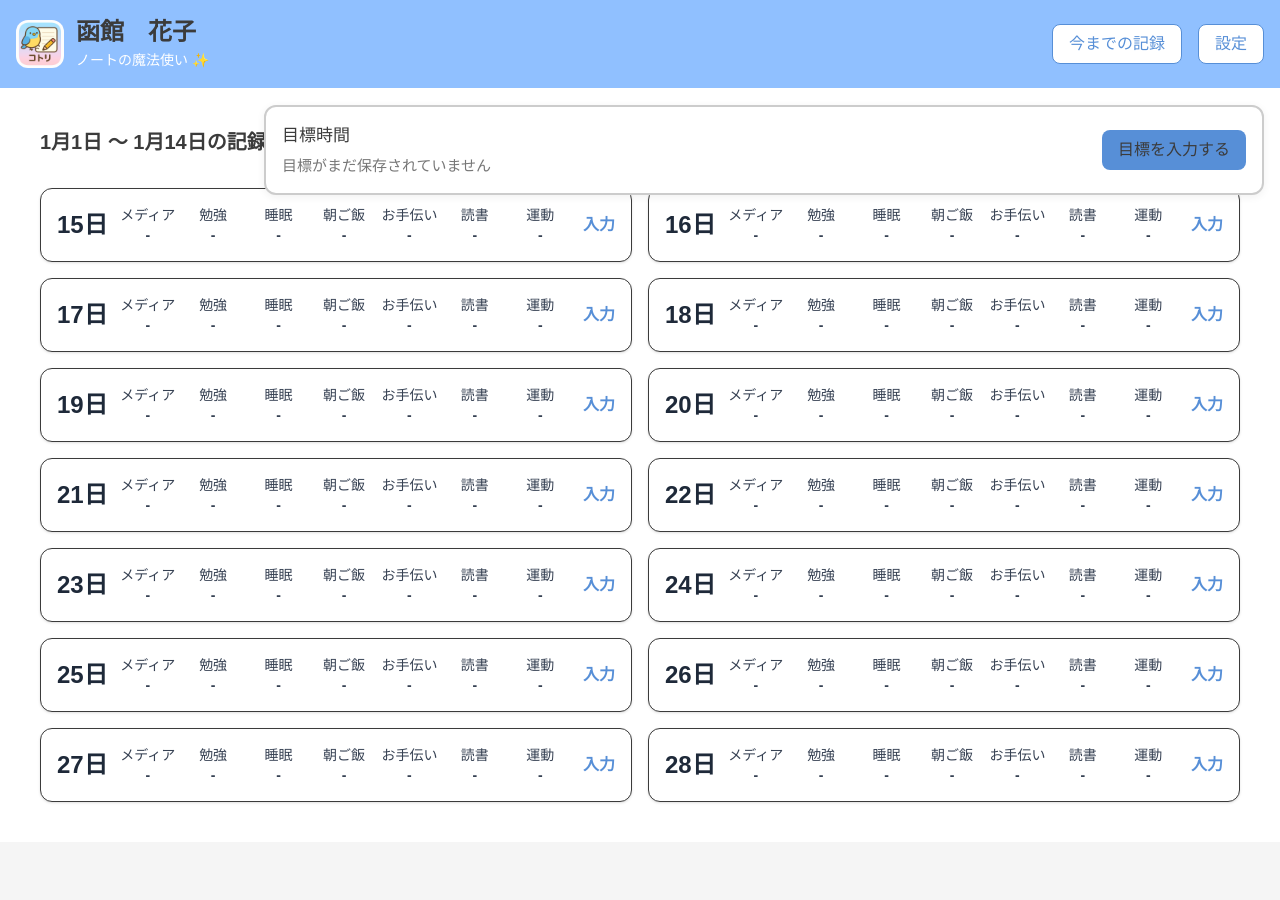
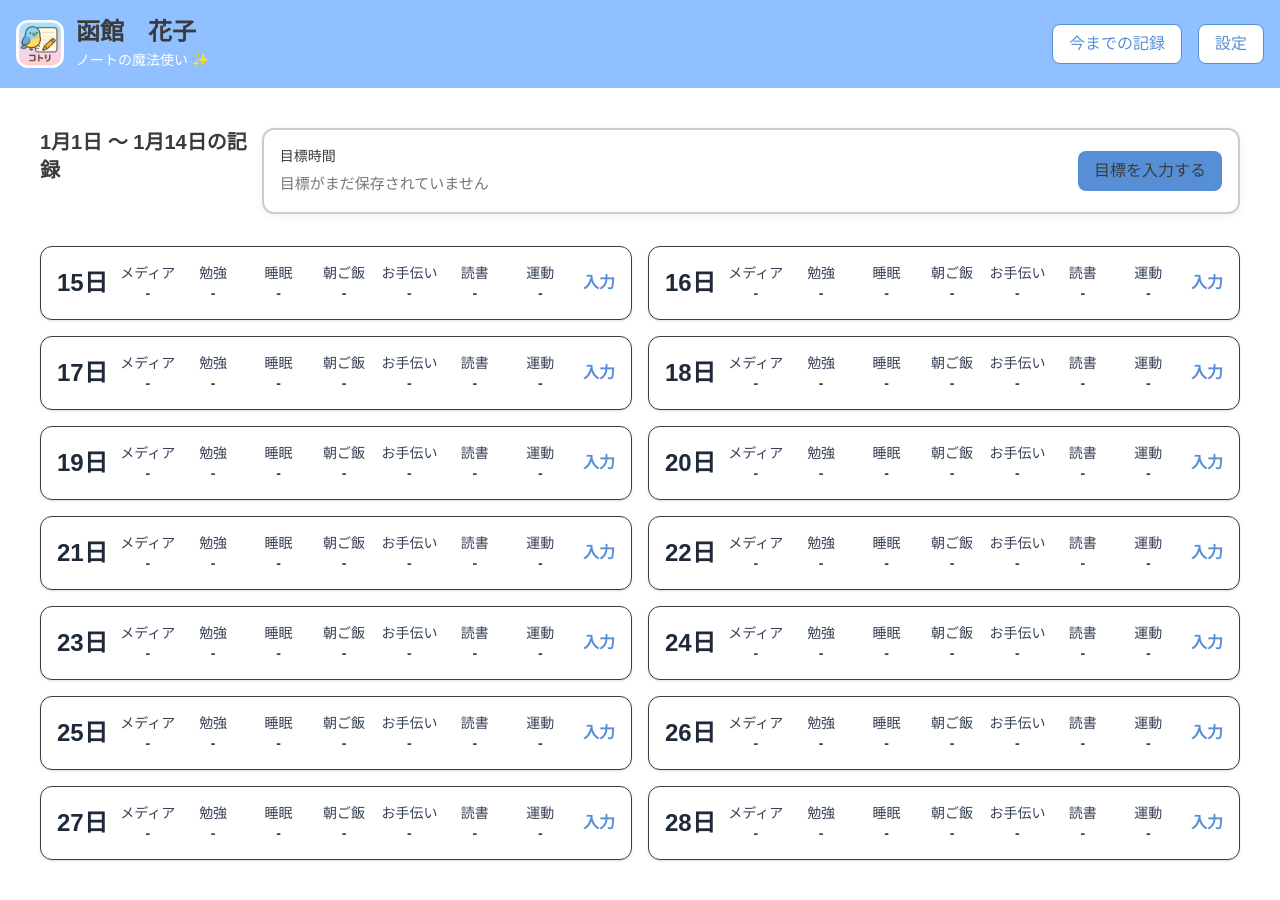
Before and after one commit to funswift/funswift-education, a Next.js app: page / in a window 1280 px wide. Before the commit the page ends 842 px from the top, so only its background shows below. Built offline with nearby package versions, Linux system fonts and the light colour scheme.

Commit message:
The date and goal boxes are arranged side by side.

```diff
--- a/src/components/Goal/Goal.tsx
+++ b/src/components/Goal/Goal.tsx
@@ -43,46 +43,87 @@ export default function Goal() {
 
   return (
     // fixed widget at top-right
-    <div style={{ position: "fixed", top: 105
-    , right: 16, zIndex: 1000 }}>
-      <div style={{ width: 1000, maxWidth: "min(95vw, 1100px)", border: "2px solid #ccc", borderRadius: 12, padding: "1rem", boxShadow: "0 2px 8px rgba(0,0,0,0.06)", background: "#fff" }}>
-        <div style={{ display: "flex", alignItems: "center", gap: 12, justifyContent: "space-between" }}>
+    <div
+      style={{
+        width: 1000,
+        maxWidth: "min(95vw, 1100px)",
+        border: "2px solid #ccc",
+        borderRadius: 12,
+        padding: "1rem",
+        boxShadow: "0 2px 8px rgba(0,0,0,0.06)",
+        background: "#fff",
+      }}
+    >
+      <div
+        style={{
+          display: "flex",
+          alignItems: "center",
+          gap: 12,
+          justifyContent: "space-between",
+        }}
+      >
         <div style={{ flex: 1 }}>
-            <h1 style={{  fontSize: 17,margin: 0, marginBottom: 6 }}>目標時間</h1>
+          <h1 style={{ fontSize: 14, margin: 0, marginBottom: 6 }}>目標時間</h1>
           {stored ? (
-              <div style={{ color: "#333", fontSize: 16 }}>
+            <div style={{ color: "#333", fontSize: 14 }}>
               {/* 平日の行 */}
-                <div style={{ display: "flex", gap: 24, alignItems: "center", marginBottom: 8 }}>
-
+              <div
+                style={{
+                  display: "flex",
+                  gap: 24,
+                  alignItems: "center",
+                  marginBottom: 8,
+                }}
+              >
                 <div style={{ minWidth: 160 }}>
-                    <div style={{ fontWeight: 600, fontSize: 17}}>寝る時間</div>
-                    <div style={{ color: "#444" }}>{formatISOToHM(stored.bedTimeGoal)}</div>
+                  <div style={{ fontWeight: 600, fontSize: 11 }}>寝る時間</div>
+                  <div style={{ color: "#444" }}>
+                    {formatISOToHM(stored.bedTimeGoal)}
+                  </div>
                 </div>
                 <div style={{ minWidth: 160 }}>
-                    <div style={{ fontWeight: 600, fontSize: 17}}>起きる時間</div>
-                    <div style={{ color: "#444" }}>{formatISOToHM(stored.wakeUpTimeGoal)}</div>
+                  <div style={{ fontWeight: 600, fontSize: 11 }}>
+                    起きる時間
+                  </div>
+                  <div style={{ color: "#444" }}>
+                    {formatISOToHM(stored.wakeUpTimeGoal)}
+                  </div>
                 </div>
                 <div style={{ minWidth: 160 }}>
-                    <div style={{ fontWeight: 600, fontSize: 17}}>メディア時間</div>
-                    <div style={{ color: "#444" }}>{stored.mediaTimeGoalMinutes ?? "未設定"} 分</div>
+                  <div style={{ fontWeight: 600, fontSize: 11 }}>
+                    メディア時間
+                  </div>
+                  <div style={{ color: "#444" }}>
+                    {stored.mediaTimeGoalMinutes ?? "未設定"} 分
+                  </div>
                 </div>
                 <div style={{ minWidth: 160 }}>
-                    <div style={{ fontWeight: 600, fontSize: 17}}>勉強した時間</div>
-                    <div style={{ color: "#444" }}>{stored.studyTimeGoalMinutes ?? "未設定"} 分</div>
+                  <div style={{ fontWeight: 600, fontSize: 11 }}>
+                    勉強した時間
+                  </div>
+                  <div style={{ color: "#444" }}>
+                    {stored.studyTimeGoalMinutes ?? "未設定"} 分
                   </div>
                 </div>
-
-
+              </div>
             </div>
           ) : (
-              <div style={{ color: "#777", fontSize: 15 }}>目標がまだ保存されていません</div>
+            <div style={{ color: "#777", fontSize: 15 }}>
+              目標がまだ保存されていません
+            </div>
           )}
         </div>
 
-          <div style={{ display: "flex", alignItems: "center", marginLeft: 12, flexShrink: 0 }}>
+        <div
+          style={{
+            display: "flex",
+            alignItems: "center",
+            marginLeft: 12,
+            flexShrink: 0,
+          }}
+        >
           {/* Use project Button component and navigate on click */}
           <GoalButton />
-          </div>
         </div>
       </div>
     </div>
@@ -91,7 +132,5 @@ export default function Goal() {
 
 function GoalButton() {
   const router = useRouter();
-  return (
-    <Button onClick={() => router.push('/second')}>目標を入力する</Button>
-  );
+  return <Button onClick={() => router.push("/second")}>目標を入力する</Button>;
 }
```
Lines whose indentation alone changed are shown as unchanged.
